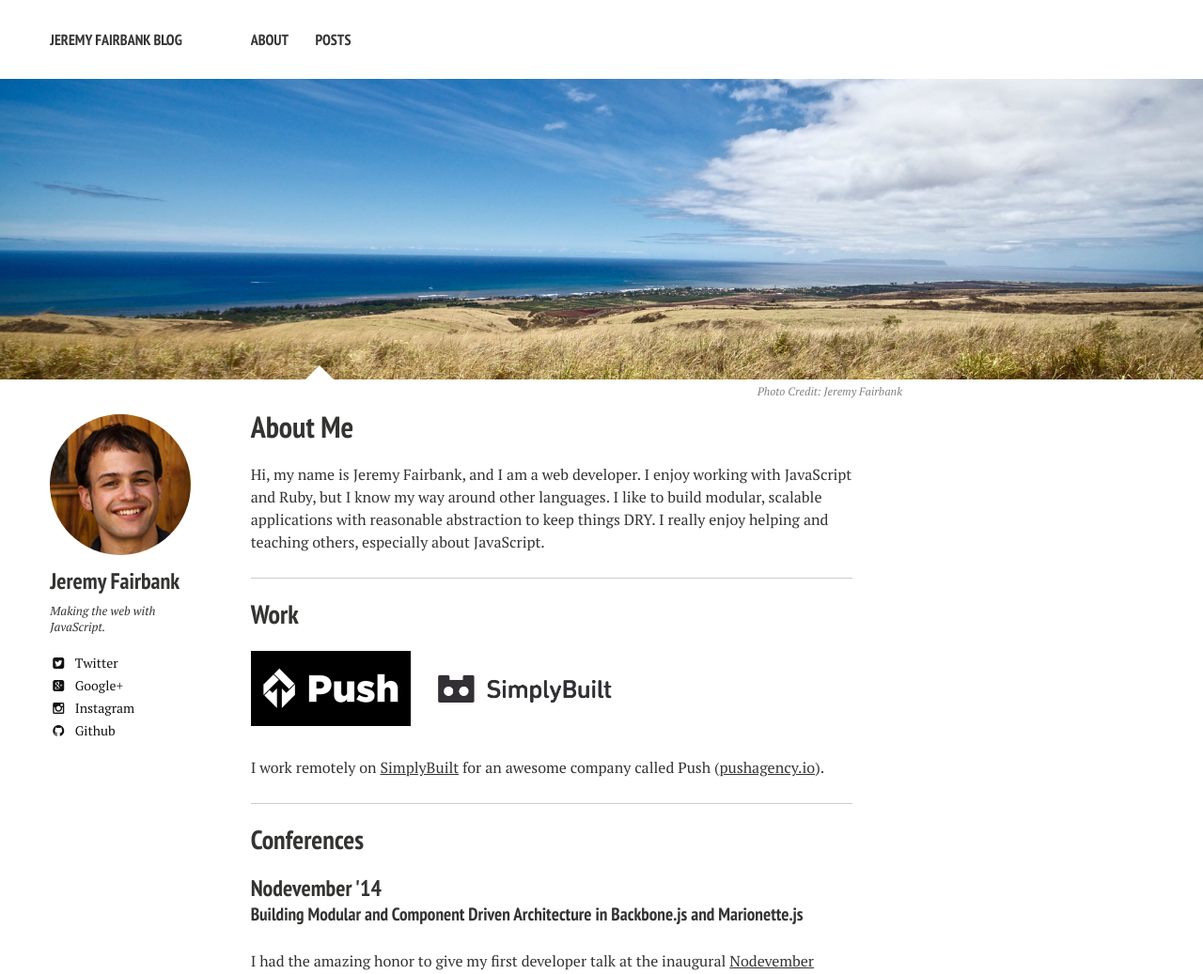
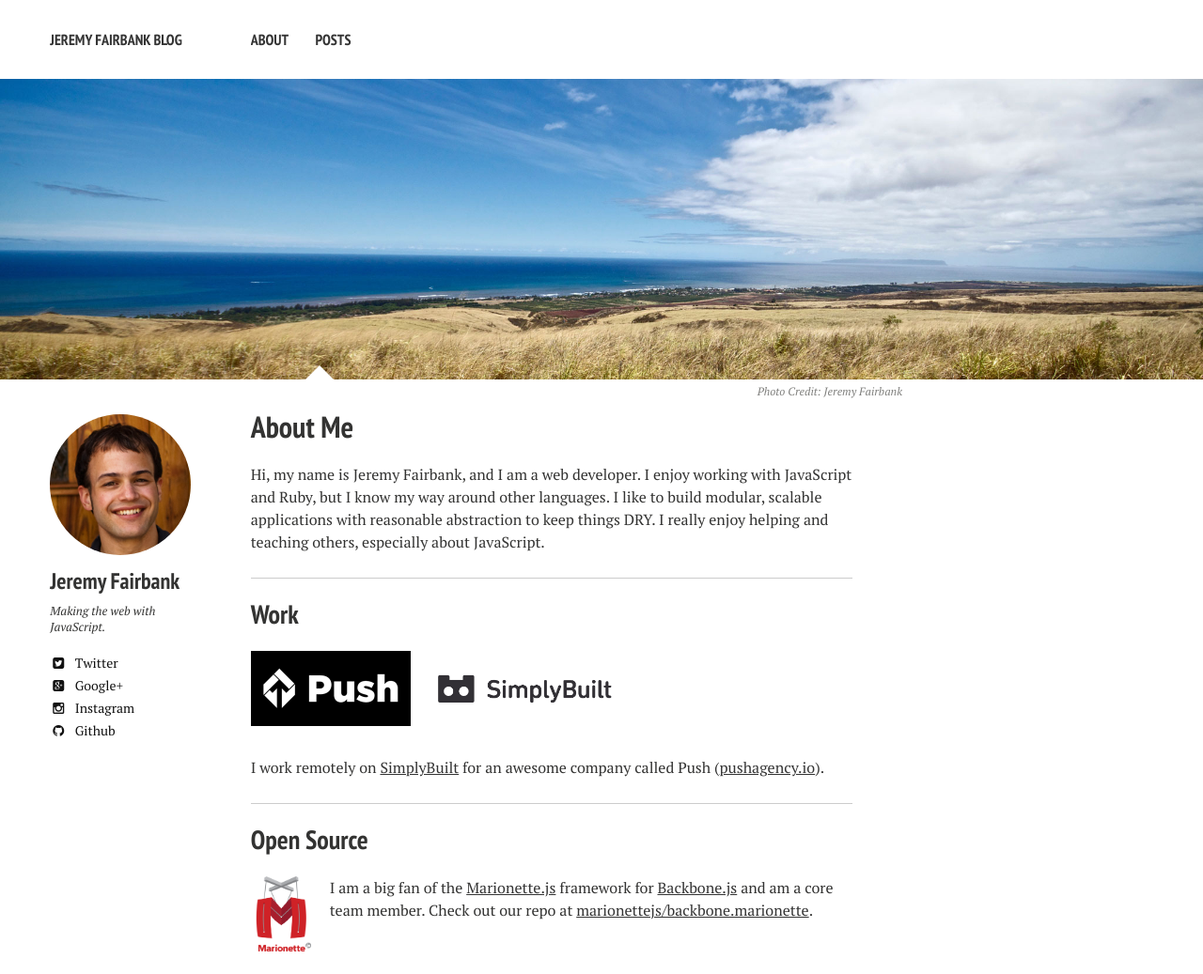
Before and after one commit to jfairbank/blog, a Jekyll site: the page built from about/index.md, in a window 1280 px wide. Shown: the top 1037 px of the page at 94% size. Built offline with Jekyll 4.4.1, drawn with Linux system fonts in a browser that asks for light colours; nearby versions of some CDN libraries; some of the changed text lies outside the part shown.

Commit message:
Add open source section to About page

```diff
--- a/_sass/custom.scss
+++ b/_sass/custom.scss
@@ -17,3 +17,15 @@
   height: 80px;
   width: 234px;
 }
+
+#open-source {
+  p {
+    @extend .clearfix;
+  }
+
+  .logo {
+    display: inline-block;
+    float: left;
+    margin-right: 20px;
+  }
+}
--- a/about/index.md
+++ b/about/index.md
@@ -23,6 +23,27 @@ I like to build modular, scalable applications with reasonable abstraction to ke
 
 I work remotely on [SimplyBuilt](http://www.simplybuilt.com) for an awesome
 company called Push ([pushagency.io](http://pushagency.io)).
+
+---
+
+## Open Source
+
+<div id="open-source">
+  <p>
+    <img class="logo" src="/images/marionette-logo.png" width="64" alt="Marionette.js"/>
+
+    I am a big fan of the {% ext_link http://marionettejs.com Marionette.js %}
+    framework for {% ext_link http://backbonejs.org Backbone.js %} and am a core
+    team member. Check out our repo at {% gh marionettejs/backbone.marionette %}.
+  </p>
+
+  <p>
+    <img class="logo" src="/images/github-mark.png" width="64" alt="GitHub" />
+    I also have a few open source libraries on GitHub such as my component library
+    for Marionette.js, {% gh jfairbank/marionette.component %}. You can view my GitHub
+    profile {% gh jfairbank here %}.
+  </p>
+</div>
 
 ---
 
```
Also changed, not shown: images/github-mark.png (added), images/marionette-logo.png (added).
